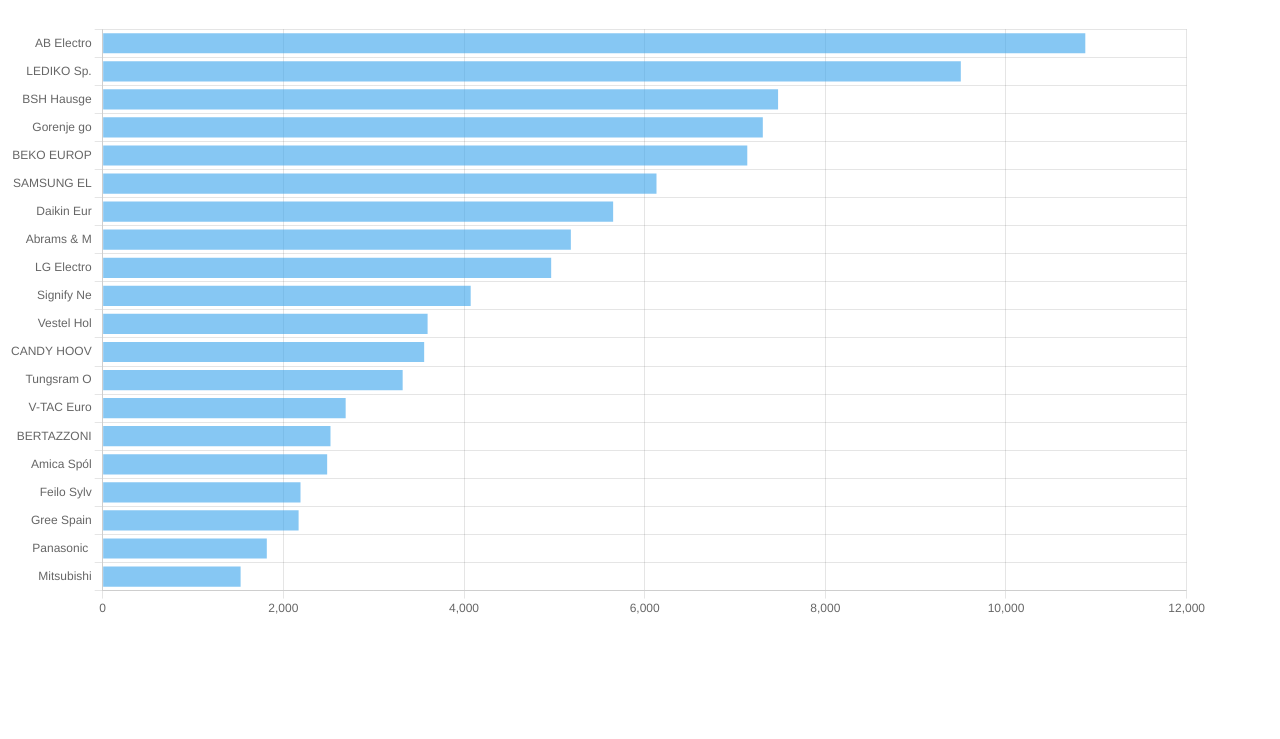
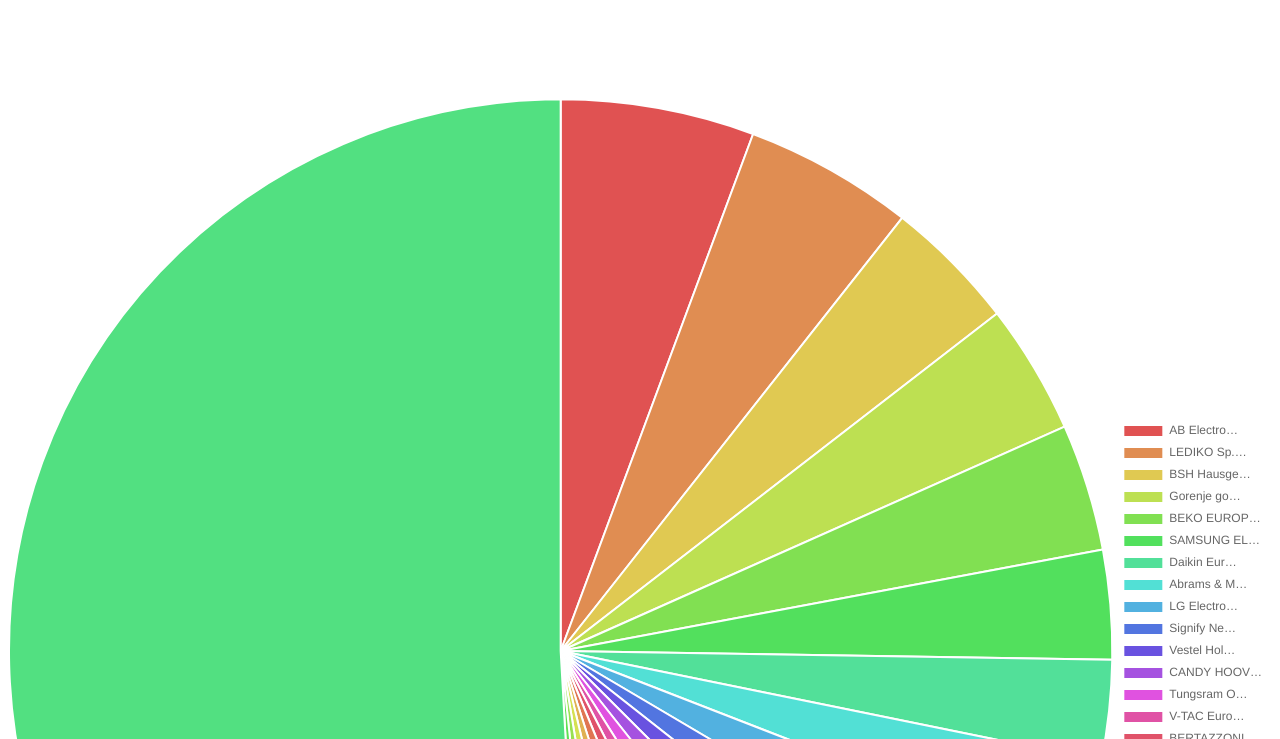
Before and after one commit to MatiasR73/eprel-sql-project, a plain HTML site: page index.html in a window 1280 px wide. Shown: the part 61-800 px from the top of the page. Drawn offline with nearby package versions, Linux system fonts and the light colour scheme.

Commit message:
testing html

```diff
--- a/index.html
+++ b/index.html
@@ -3,53 +3,61 @@
 <head>
 <meta charset="UTF-8">
 <meta name="viewport" content="width=device-width, initial-scale=1.0">
-    <title>Top 20 Organizations</title>
+<title>Top Organizations Pie Chart</title>
 <script src="https://cdn.jsdelivr.net/npm/chart.js"></script>
 </head>
 <body>
 <h1>Top 20 Organizations by Product Count</h1>
-    <div style="max-height:600px; overflow-y:auto;">
-        <canvas id="energyChart"></canvas>
-    </div>
+<canvas id="energyChart" width="600" height="600"></canvas>
 
 <script>
 fetch('results/count-of-products-by-organisation.csv')
     .then(r => r.text())
     .then(t => {
-            // Split rows and remove empty lines
-            let rows = t.split('\n').slice(1).filter(r => r.trim());
-
-            // Parse CSV
+        // Parse CSV rows
+        let rows = t.split('\n').slice(1).map(r => r.trim()).filter(r => r.length > 0);
         rows = rows.map(r => {
-                const c = r.split(',');
+            const c = r.split(',').map(s => s.trim());
             return { name: c[0], count: parseInt(c[1]) };
-            }).filter(r => !isNaN(r.count));
+        }).filter(r => !isNaN(r.count) && r.name);
 
         // Sort descending by count
         rows.sort((a,b) => b.count - a.count);
 
-            // Take top 20
-            const top = rows.slice(0, 20);
+        // Take top 20, sum rest into "Other"
+        const top = rows.slice(0,20);
+        const othersCount = rows.slice(20).reduce((sum,r) => sum + r.count, 0);
 
-            // Prepare labels (truncate to first 10 chars) and values
-            const labels = top.map(r => r.name.substring(0,10));
+        const labels = top.map(r => r.name.length > 10 ? r.name.substring(0,10) + '…' : r.name);
         const values = top.map(r => r.count);
 
+        if (othersCount > 0) {
+            labels.push("Other");
+            values.push(othersCount);
+        }
+
         new Chart(document.getElementById('energyChart'), {
-                type: 'bar',
+            type: 'pie',
             data: {
                 labels,
                 datasets: [{
-                        label: 'Number of Products',
                     data: values,
-                        backgroundColor: 'rgba(54,162,235,0.6)'
+                    backgroundColor: labels.map((_,i) => `hsl(${i*25 % 360}, 70%, 60%)`)
                 }]
             },
             options: {
-                    indexAxis: 'y', // horizontal bars
                 responsive: true,
-                    plugins: { legend: { display: false } },
-                    scales: { x: { beginAtZero: true } }
+                plugins: {
+                    tooltip: {
+                        callbacks: {
+                            label: function(context) {
+                                const original = context.dataIndex < top.length ? top[context.dataIndex].name : 'Other';
+                                return original + ': ' + context.raw;
+                            }
+                        }
+                    },
+                    legend: { position: 'right' }
+                }
             }
         });
     })
```
Lines whose indentation alone changed are shown as unchanged.
